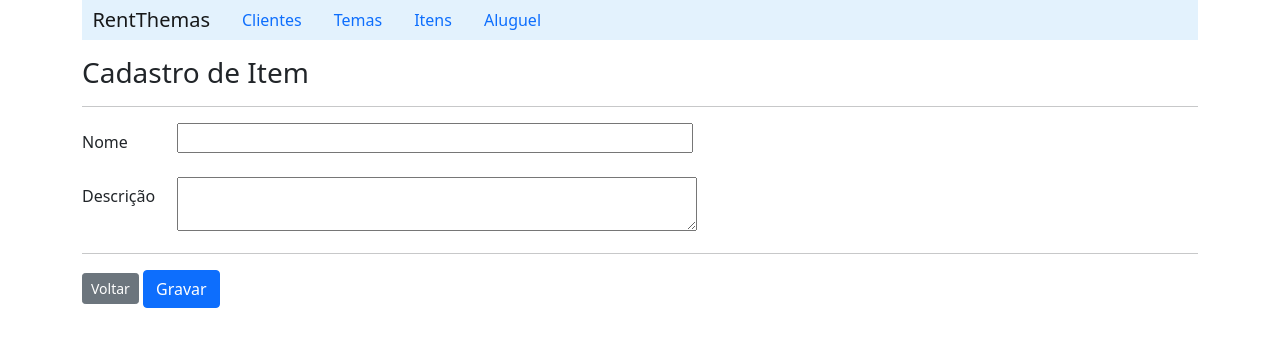
After one commit to felipexrn/aluguel, a Django app: page /formItem/ in a window 1280 px wide. The commit adds this page. Shown: the top 347 px of the page. Run offline with Django 4.2, Linux system fonts and the light colour scheme; some libraries are stand-ins or nearby versions.

Commit message:
fluxo principal

```diff
--- /dev/null
+++ b/APOO/APOO/aluguel/templates/aluguel/formItem.html
@@ -0,0 +1,25 @@
+{% extends "aluguel/index.html" %}
+{% block content %}
+    <div><p></p></div>
+    <h3>Cadastro de Item</h3>
+    <hr>
+        <form action="/saveItem/" method="post">
+            {% csrf_token %}
+            <div class="row mb-3">
+                <label class="col-sm-1 col-form-label" for="name">Nome</label>
+                <div class="col-sm-11">
+                    <input id="name" type="text" size="50" name="name">
+                </div>
+            </div>
+            <div class="row mb-3">
+                <label  class="col-sm-1 col-form-label" for="description">Descrição</label>
+                <div class="col-sm-11">
+                    <textarea id="description" cols="54" type="textarea"  name="description"></textarea>
+                </div>
+            </div>
+            <hr>
+            <a class="btn btn-secondary btn-sm" href="/listItem">Voltar</a>
+            <input class="btn btn-primary" class="btn btn-primary" type="submit" value="Gravar">
+        </form>
+
+{% endblock %}
--- a/APOO/APOO/aluguel/templates/aluguel/index.html
+++ b/APOO/APOO/aluguel/templates/aluguel/index.html
@@ -1,9 +1,33 @@
+{% load static %}
 <!DOCTYPE html>
-{% csrf_token %}
 <html lang="pt-br">
 <head>
+    <meta charset="UTF-8">
+    <meta http-equiv="X-UA-Compatible" content="IE=edge">
+    <meta name="viewport" content="width=device-width, initial-scale=1.0">
+    <link rel="stylesheet" href="https://cdn.jsdelivr.net/npm/bootstrap@5.1.1/dist/css/bootstrap.min.css" integrity="sha384-F3w7mX95PdgyTmZZMECAngseQB83DfGTowi0iMjiWaeVhAn4FJkqJByhZMI3AhiU" crossorigin="anonymous">
+    <link rel="stylesheet" href="https://pro.fontawesome.com/releases/v5.10.0/css/all.css" integrity="sha384-AYmEC3Yw5cVb3ZcuHtOA93w35dYTsvhLPVnYs9eStHfGJvOvKxVfELGroGkvsg+p" crossorigin="anonymous"/>
+    <title>App Aluguel de Temas</title>
 </head>
 <body>
-    <a href="{% url 'aluguel:formItem' item.id %}">formItem</a>>
+    <div id="sidebar" class="container"  style="margin-top: 0;">
+        <div>
+            <nav class="nav navbar-light" style="background-color: #e3f2fd;">
+                <a class="navbar-brand" href="/">&nbsp; RentThemas</a>
+                <a class="nav-link" href="/listClient">Clientes</a>
+                <a class="nav-link" href="/listTheme">Temas</a>
+                <a class="nav-link" href="/listItem">Itens</a>
+                <a class="nav-link" href="/listRent">Aluguel</a>
+            </nav>
+        </div>
+    </div>
+    <div id="content" class="container">
+
+        {% block content %}
+
+        {% endblock %}
+    </div>
+<script src="https://cdn.jsdelivr.net/npm/bootstrap@5.1.1/dist/js/bootstrap.min.js" integrity="sha384-skAcpIdS7UcVUC05LJ9Dxay8AXcDYfBJqt1CJ85S/CFujBsIzCIv+l9liuYLaMQ/" crossorigin="anonymous"></script>
+<script src="{% static 'js/myscripts.js' %}"></script>
 </body>
 </html>
--- a/APOO/APOO/aluguel/urls.py
+++ b/APOO/APOO/aluguel/urls.py
@@ -12,9 +12,9 @@ urlpatterns= [
 #URLs para CDUs Itens
     path('listItem/', ItemViews.listItem),
     path('formItem/', ItemViews.formItem),
-    #path('saveItem/', ItemViews.saveItem),
-    #path('deleteItem/<int:id>', ItemViews.deleteItem),
-    #path('detailItem/<int:id>', ItemViews.detailItem),
-    #path('updateItem/<int:id>', ItemViews.updateItem),
+    path('saveItem/', ItemViews.saveItem),
+    path('deleteItem/<int:id>', ItemViews.deleteItem),
+    path('detailItem/<int:id>', ItemViews.detailItem),
+    path('updateItem/<int:id>', ItemViews.updateItem),
 
 ]
--- a/APOO/APOO/aluguel/views.py
+++ b/APOO/APOO/aluguel/views.py
@@ -13,11 +13,11 @@ class ItemViews:
     def listItem(request):
         item_list = Item.objects.all()
         context = {'item_list': item_list}
-        return render(request, 'item/listItem.html', context)
+        return render(request, 'aluguel/listItem.html', context)
 
     #Redirecionador para o formulário de cadastro de item
-    #def formItem(request):
-    #    return render(request, 'item/formItem.html')
+    def formItem(request):
+        return render(request, 'aluguel/formItem.html')
 
     #Salva o novo item e volta para listagem de itens
     def saveItem(request):
@@ -35,7 +35,7 @@ class ItemViews:
     #Pega um item pelo ID e enviar para o form de edição
     def detailItem(request, id):
         item = Item.objects.get(pk=id)
-        return render(request, 'item/formEditItem.html', {'item': item} )
+        return render(request, 'aluguel/formEditItem.html', {'item': item} )
 
     #Atualiza um item e volta para listagem
     def updateItem(request, id):
```
Also changed, not shown: APOO/APOO/aluguel/templates/aluguel/formEditItem.html (+26 -4 lines), APOO/APOO/aluguel/templates/aluguel/listItem.html (+32 -10 lines), APOO/APOO/aluguel/migrations/0001_initial.py (added), APOO/APOO/db.sqlite3.
